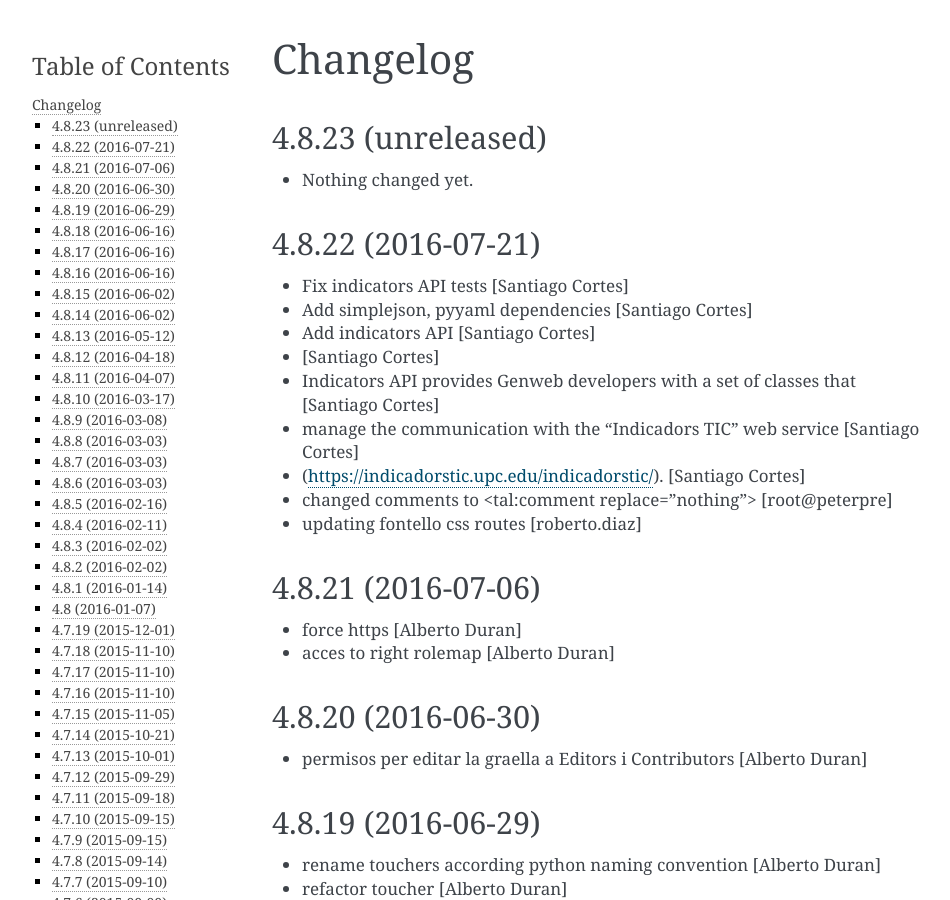
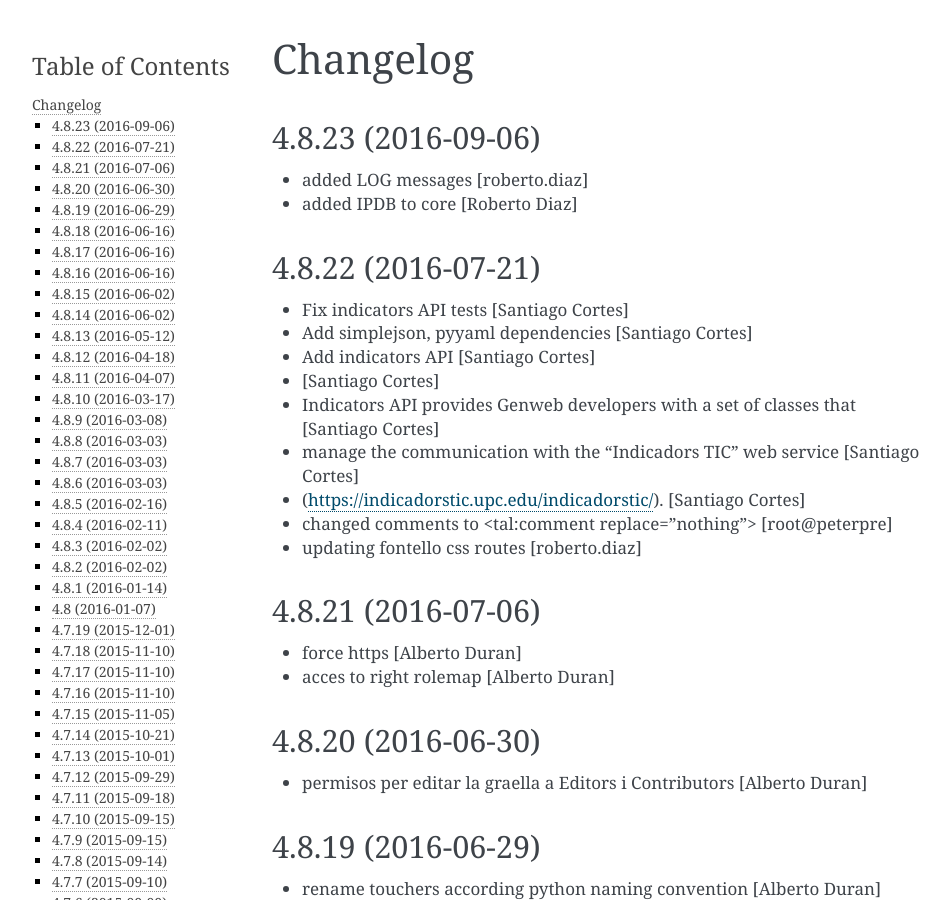
Before and after one commit to UPCnet/genweb.core, a Sphinx documentation site: the page built from docs/HISTORY.rst, in a window 1280 px wide and 900 px high. Shown: the whole window, without its empty margins (148-1098 px from the left). Built offline with Sphinx 7.4.7, drawn with Linux system fonts in a browser that asks for light colours.

Commit message:
Preparing release 4.8.23

```diff
--- a/docs/HISTORY.rst
+++ b/docs/HISTORY.rst
@@ -1,11 +1,11 @@
 Changelog
 =========
 
-4.8.23 (unreleased)
+4.8.23 (2016-09-06)
 -------------------
 
-- Nothing changed yet.
-
+* added LOG messages [roberto.diaz]
+* added IPDB to core [Roberto Diaz]
 
 4.8.22 (2016-07-21)
 -------------------
--- a/setup.py
+++ b/setup.py
@@ -1,7 +1,7 @@
 from setuptools import setup, find_packages
 import os
 
-version = '4.8.23.dev0'
+version = '4.8.23'
 
 README = open('README.rst').read()
 HISTORY = open(os.path.join('docs', 'HISTORY.rst')).read()
```
